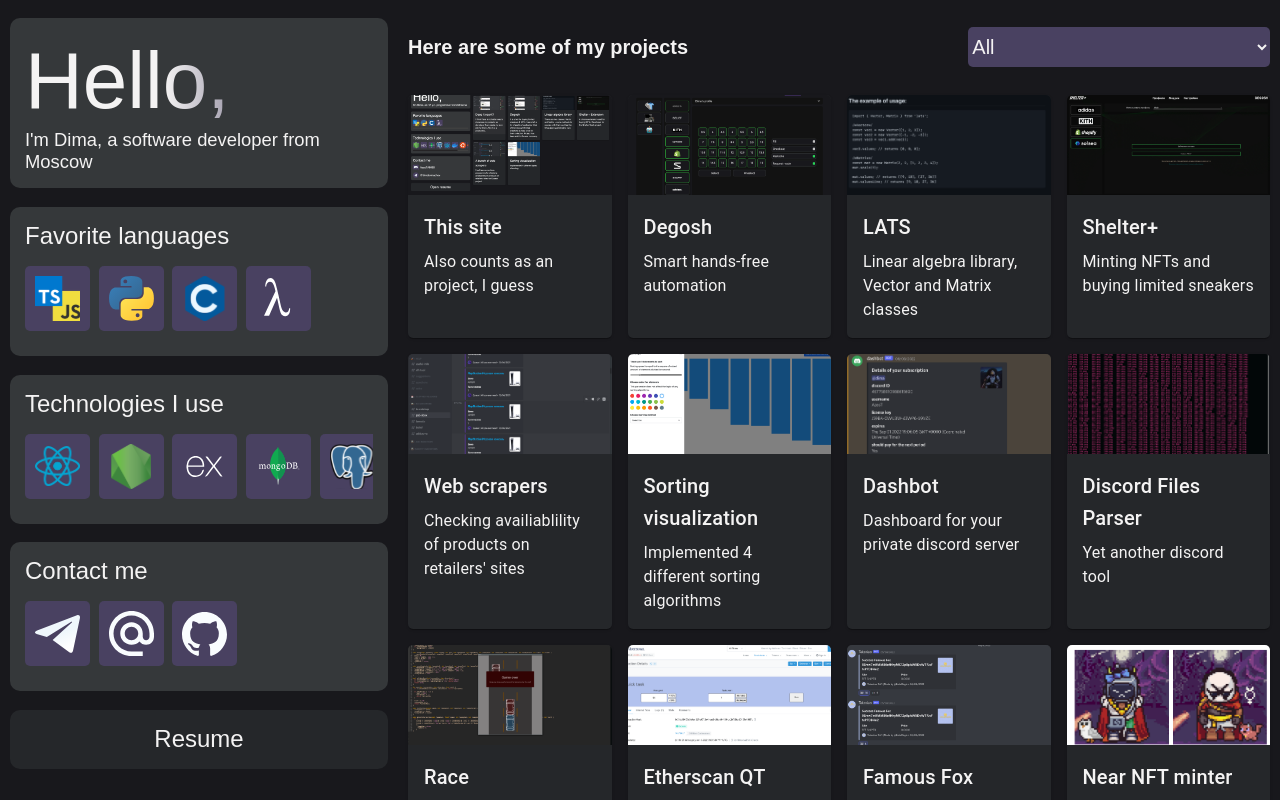
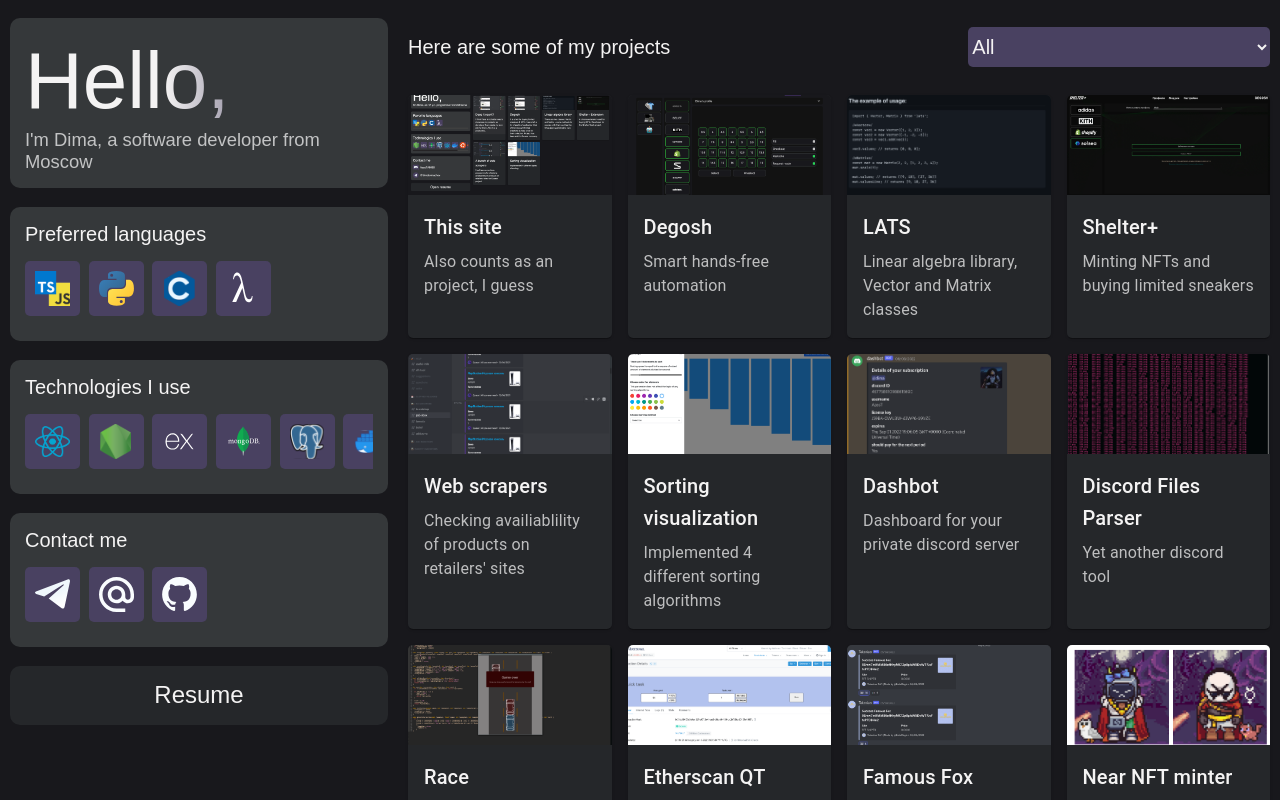
Before and after one commit to dima-tolmachev/portfolio, a React (Create React App) app: page / in a window 1280 px wide. Shown: the top 800 px of the page. Built offline with nearby package versions, Linux system fonts and the light colour scheme.

Commit message:
text formatting, icon size decreased

```diff
--- a/src/components/Brief/style.scss
+++ b/src/components/Brief/style.scss
@@ -10,6 +10,15 @@ h3 {
   padding: 1em;
   background-color: $gray-light;
   grid-column: 1 / -1 !important;
+
+  p,
+  a {
+    color: #ffffffb3;
+  }
+
+  a {
+    margin-top: 15px;
+  }
 }
 
 .project-link {
--- a/src/components/Carousel/style.scss
+++ b/src/components/Carousel/style.scss
@@ -30,8 +30,8 @@
   height: 20px;
 }
 .largeLogo {
-  width: 45px;
-  height: 45px;
+  width: 35px;
+  height: 35px;
 }
 
 .pressable {
--- a/src/components/Filter/style.scss
+++ b/src/components/Filter/style.scss
@@ -10,6 +10,7 @@
 h2 {
   flex: 1;
   font-size: 20px;
+  font-weight: 400;
 }
 
 select {
--- a/src/components/Introduction/Introduction.tsx
+++ b/src/components/Introduction/Introduction.tsx
@@ -14,10 +14,9 @@ const Introduction = () => {
           I'm Dima, a software developer from Moscow
         </label>
       </div>
-
       <Carousel
         size="large"
-        title="Favorite languages"
+        title="Preferred languages"
         items={programmingLanguages}
         prompt={true}
       />
@@ -27,7 +26,13 @@ const Introduction = () => {
         items={technologies}
         prompt={true}
       />
-      <Carousel size="large" title="Contact me" items={contacts} />
+
+      <Carousel
+        size="large"
+        title="Contact me"
+        items={contacts}
+        // prompt={true}
+      />
 
       <div
         className="card resumeLink"
--- a/src/components/Introduction/style.scss
+++ b/src/components/Introduction/style.scss
@@ -22,12 +22,13 @@
 }
 
 .section-heading {
-  font-size: 1.5em;
+  font-size: 1.25em;
 }
 
 .short-bio,
-.refference {
+.refference, .MuiTypography-body1 {
   font-size: 1.15em;
+  color: #ffffffb3;
 }
 
 .card {
```
Also changed, not shown: src/components/Carousel/Carousel.tsx (line endings or trailing spaces).
